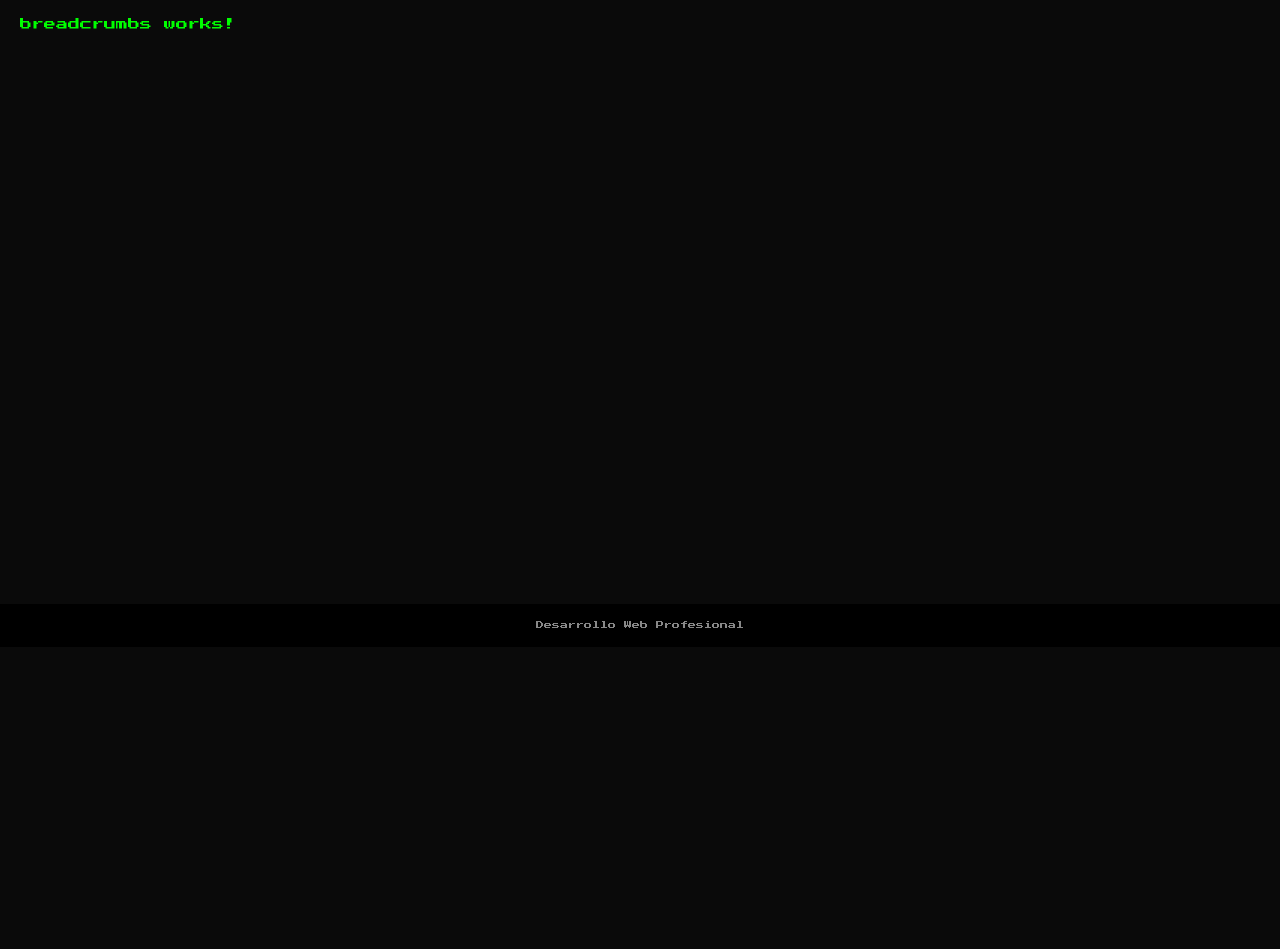
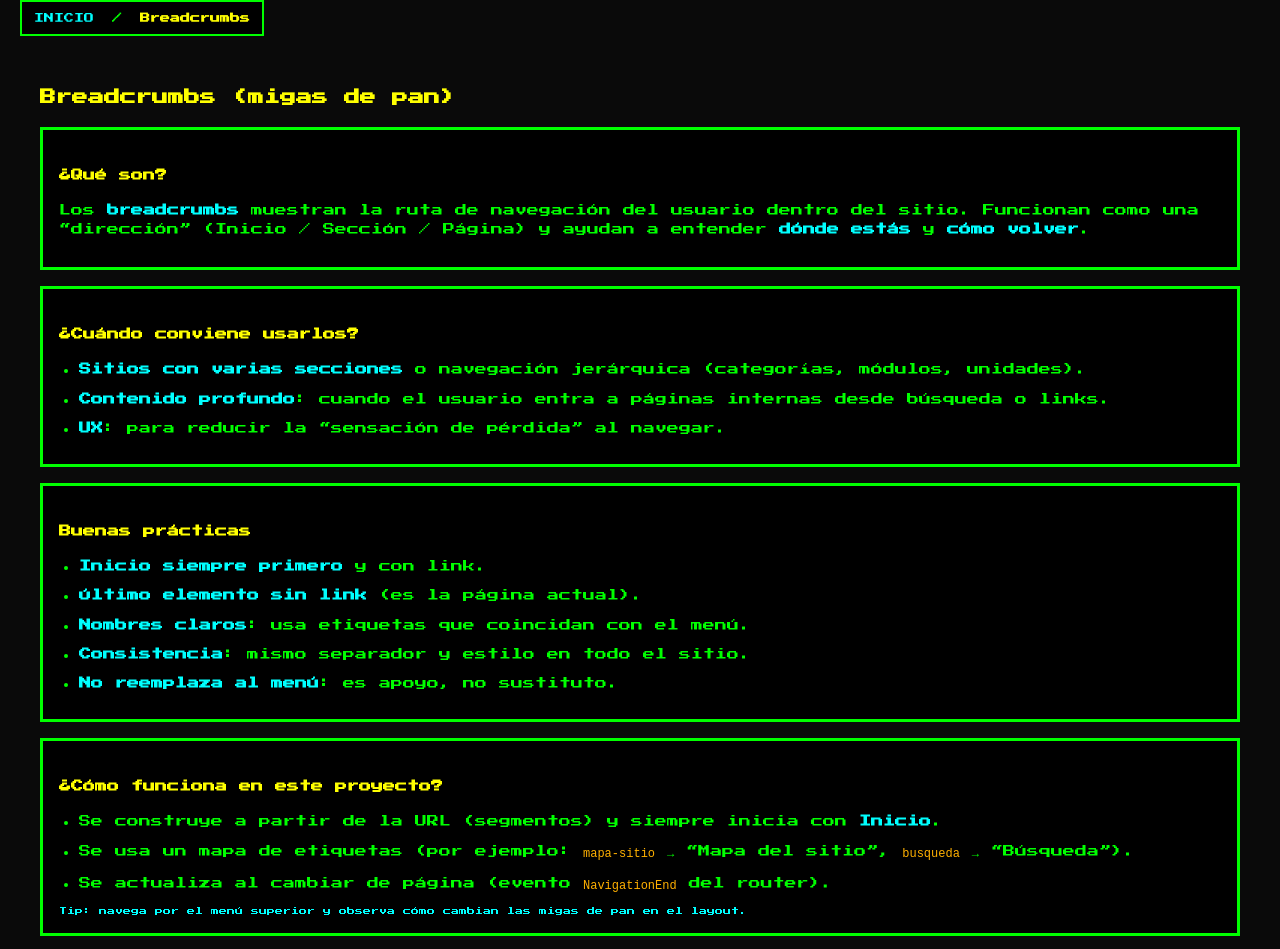
Before and after one commit to Christba03/Clases-IDGS-UTCV-8A, an Angular app in the folder sitio-estructura-busqueda/: page /breadcrumbs in a window 1280 px wide. Shown: the part 103-1052 px from the top of the page. Before the commit the page ends 800 px from the top, so only its background shows below. Built offline with nearby package versions, Linux system fonts and the light colour scheme.

Commit message:
feat: Implement 'Breadcrumbs' page content and retro styling

```diff
--- a/sitio-estructura-busqueda/src/app/component/shared/breadcrumb/breadcrumb.component.css
+++ b/sitio-estructura-busqueda/src/app/component/shared/breadcrumb/breadcrumb.component.css
@@ -1,37 +1,36 @@
-* Estilos para el contenedor del breadcrumb */
+/* Retro Pixel Breadcrumb Styles */
 .breadcrumb {
-  margin: 12px 0;
-  /* Espaciado vertical */
-  font-size: 14px;
-  /* Tamaño de letra legible */
+  margin: 16px 0;
+  font-size: 10px;
+  padding: 8px 12px;
+  background: #000;
+  border: 2px solid #00ff00;
+  display: inline-block;
+  image-rendering: pixelated;
 }
 
 /* Estilos para los enlaces dentro del breadcrumb */
 .breadcrumb a {
   text-decoration: none;
-  /* Quita el subrayado por defecto */
-  color: #0066cc;
-  /* Color azul estándar para enlaces */
+  color: #00ffff;
+  text-transform: uppercase;
+  transition: all 0.1s;
 }
 
 /* Efecto hover al pasar el ratón sobre los enlaces */
 .breadcrumb a:hover {
-  text-decoration: underline;
-  /* Añade subrayado para indicar interactividad */
+  color: #00ff00;
 }
 
 /* Estilos para el separador (/) */
 .separator {
   margin: 0 8px;
-  /* Espacio horizontal alrededor del separador */
-  color: #888;
-  /* Color gris suave */
+  color: #00ff00;
+  font-weight: bold;
 }
 
 /* Estilos para el elemento actual (última miga) */
 .current {
-  font-weight: 600;
-  /* Texto en negrita para destacar */
-  color: #333;
-  /* Color oscuro casi negro */
+  font-weight: 700;
+  color: #ffff00;
 }
--- a/sitio-estructura-busqueda/src/app/pages/breadcrumbs/breadcrumbs.component.css
+++ b/sitio-estructura-busqueda/src/app/pages/breadcrumbs/breadcrumbs.component.css
@@ -0,0 +1,22 @@
+/* Match Inicio/Elementos spacing for lists and paragraphs */
+.retro-list {
+  margin: 0;
+  padding-left: 20px;
+}
+
+.retro-list li {
+  margin: 10px 0;
+}
+
+p {
+  margin: 0 0 12px 0;
+}
+
+/* Palabras clave (negritas) en azul para Breadcrumbs */
+strong {
+  color: #00ffff;
+}
+
+code {
+  color: #ffb000;
+}
--- a/sitio-estructura-busqueda/src/app/pages/breadcrumbs/breadcrumbs.component.html
+++ b/sitio-estructura-busqueda/src/app/pages/breadcrumbs/breadcrumbs.component.html
@@ -1 +1,57 @@
-<p>breadcrumbs works!</p>
+<div class="container mt-3">
+  <h2 class="mb-3">Breadcrumbs (migas de pan)</h2>
+
+  <div class="card mb-3">
+    <div class="card-body">
+      <h5 class="card-title">¿Qué son?</h5>
+      <p>
+        Los <strong>breadcrumbs</strong> muestran la ruta de navegación del usuario dentro del sitio. Funcionan como una
+        “dirección” (Inicio / Sección / Página) y ayudan a entender <strong>dónde estás</strong> y <strong>cómo volver</strong>.
+      </p>
+    </div>
+  </div>
+
+  <div class="card mb-3">
+    <div class="card-body">
+      <h5 class="card-title">¿Cuándo conviene usarlos?</h5>
+      <ul class="retro-list">
+        <li><strong>Sitios con varias secciones</strong> o navegación jerárquica (categorías, módulos, unidades).</li>
+        <li><strong>Contenido profundo</strong>: cuando el usuario entra a páginas internas desde búsqueda o links.</li>
+        <li><strong>UX</strong>: para reducir la “sensación de pérdida” al navegar.</li>
+      </ul>
+    </div>
+  </div>
+
+  <div class="card mb-3">
+    <div class="card-body">
+      <h5 class="card-title">Buenas prácticas</h5>
+      <ul class="retro-list">
+        <li><strong>Inicio siempre primero</strong> y con link.</li>
+        <li><strong>Último elemento sin link</strong> (es la página actual).</li>
+        <li><strong>Nombres claros</strong>: usa etiquetas que coincidan con el menú.</li>
+        <li><strong>Consistencia</strong>: mismo separador y estilo en todo el sitio.</li>
+        <li><strong>No reemplaza al menú</strong>: es apoyo, no sustituto.</li>
+      </ul>
+    </div>
+  </div>
+
+  <div class="card">
+    <div class="card-body">
+      <h5 class="card-title">¿Cómo funciona en este proyecto?</h5>
+      <ul class="retro-list">
+        <li>
+          Se construye a partir de la URL (segmentos) y siempre inicia con <strong>Inicio</strong>.
+        </li>
+        <li>
+          Se usa un mapa de etiquetas (por ejemplo: <code>mapa-sitio</code> → “Mapa del sitio”, <code>busqueda</code> → “Búsqueda”).
+        </li>
+        <li>
+          Se actualiza al cambiar de página (evento <code>NavigationEnd</code> del router).
+        </li>
+      </ul>
+      <small class="text-muted">
+        Tip: navega por el menú superior y observa cómo cambian las migas de pan en el layout.
+      </small>
+    </div>
+  </div>
+</div>
```
